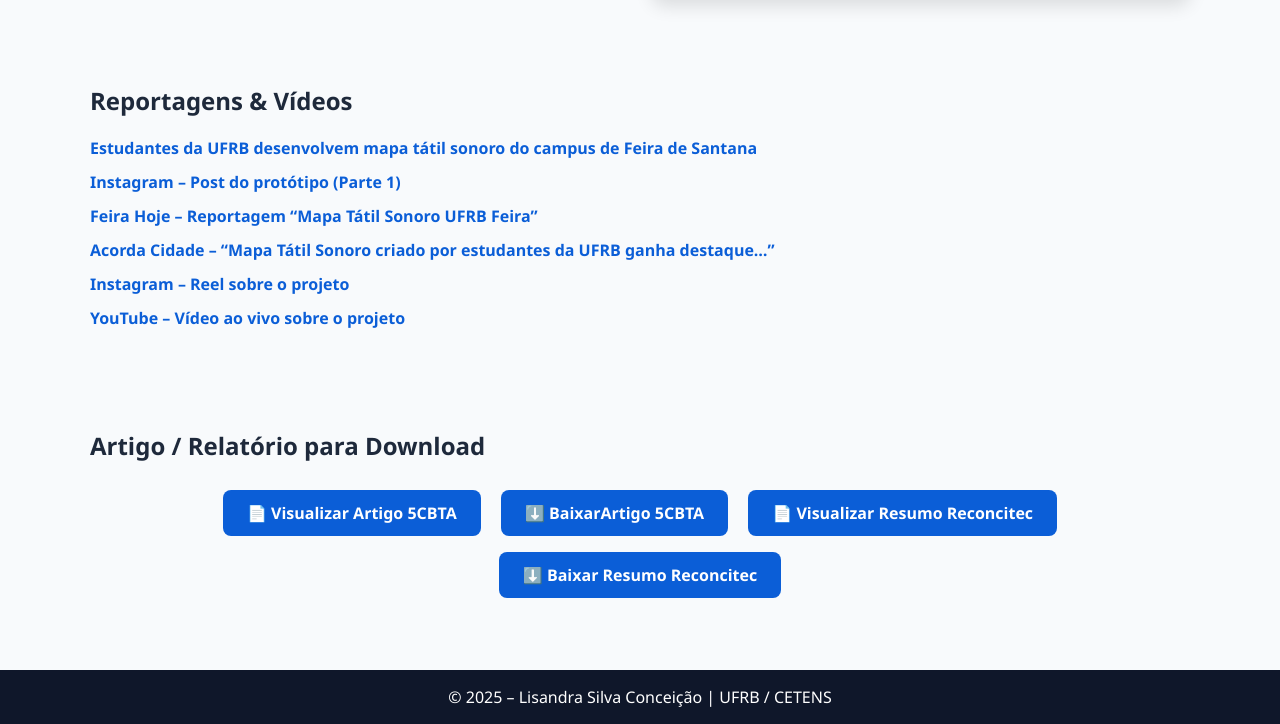
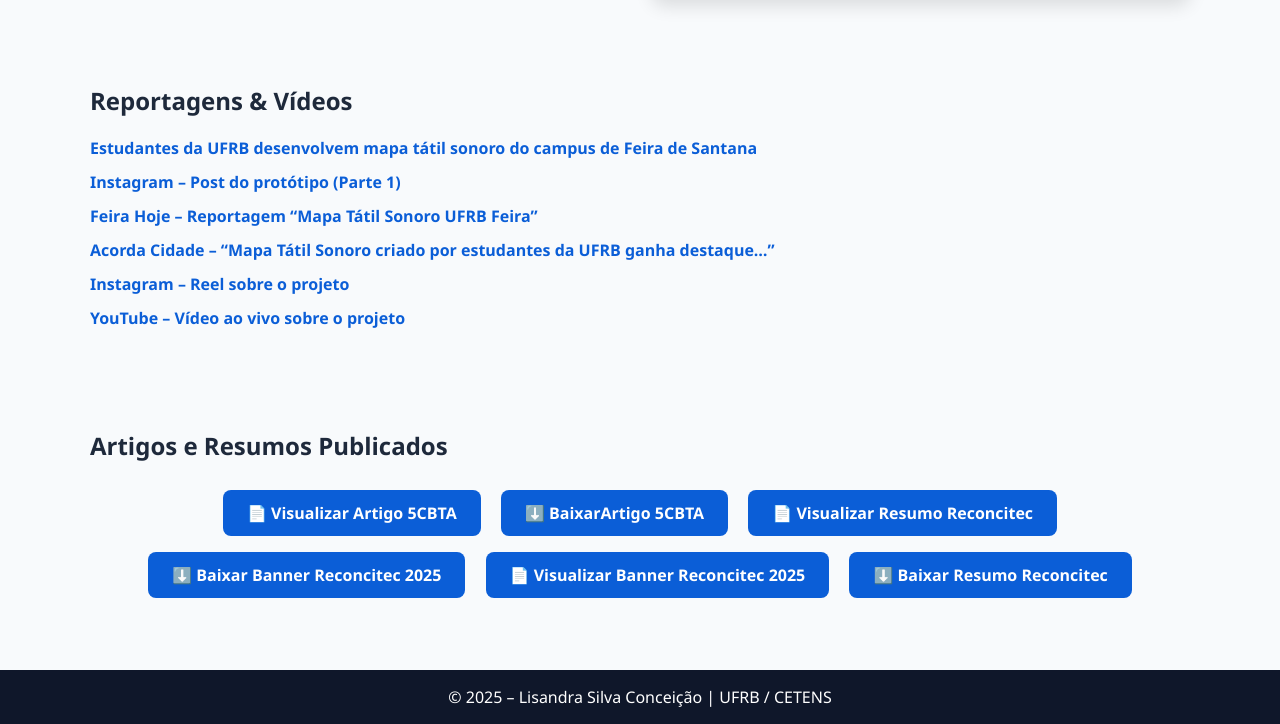
Before and after one commit to newmoon1306/mapatatilsonoro_github.io, a plain HTML site: page index.html in a window 1280 px wide. Shown: the part 1853-2577 px from the top of the page. Drawn offline with Linux system fonts and the light colour scheme.

Commit message:
Update index.html

```diff
--- a/index.html
+++ b/index.html
@@ -83,12 +83,14 @@
   </section>
 
   <section>
-    <h2>Artigo / Relatório para Download</h2>
+    <h2>Artigos e Resumos Publicados</h2>
     <div class="download">
       <a href="Artigo_mapatatilsonoro 2.pdf" target="_blank">📄 Visualizar Artigo 5CBTA</a>
       <a href="Artigo_mapatatilsonoro 2.pdf" download>⬇️ BaixarArtigo 5CBTA</a>
       <a href="Mapa_tatil_semana-eng.pdf" target="_blank">📄 Visualizar Resumo Reconcitec</a>
-      <a href="Mapa_tatil_semana-eng.pdf" download>⬇️ Baixar Resumo Reconcitec</a>
+      <a href="Mapa_tatil_semana-eng.pdf" download>⬇️ Baixar Banner Reconcitec 2025</a>
+      <a href="Banner_mapa.pdf" target="_blank">📄 Visualizar Banner Reconcitec 2025</a>
+      <a href="Banner_mapa.pdf" download>⬇️ Baixar Resumo Reconcitec</a>
     </div>
   </section>
 
```
